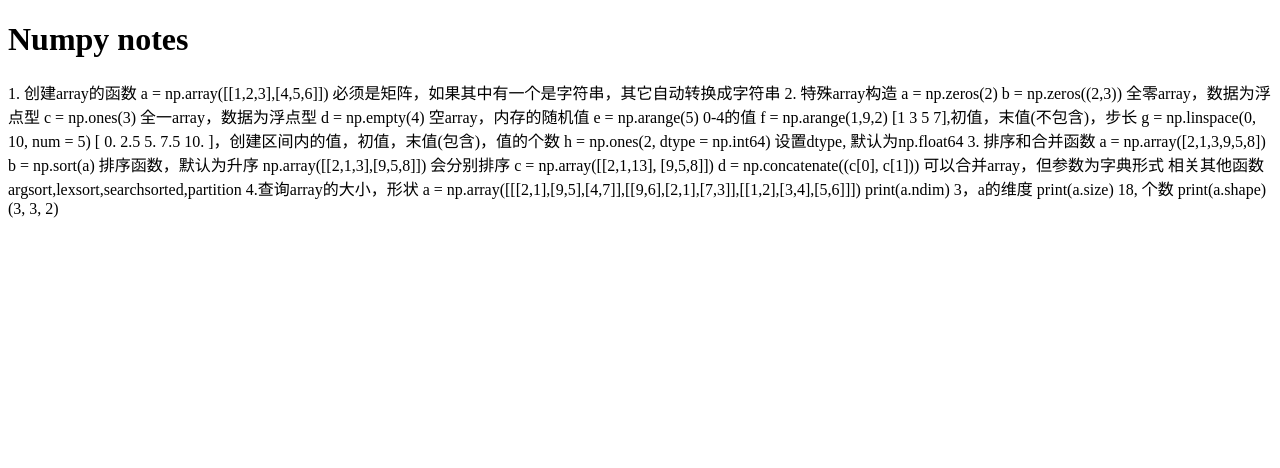
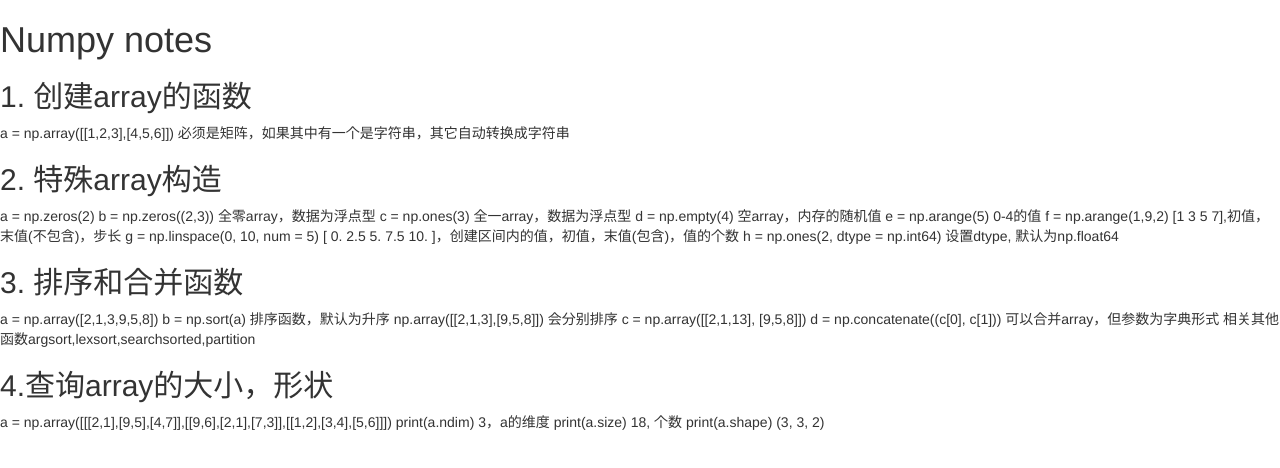
Before and after one commit to haukewagner/haukewagner.github.io, a plain HTML site: page index.html in a window 1280 px wide. Drawn offline with nearby package versions, Linux system fonts and the light colour scheme.

Commit message:
Update index.html

```diff
--- a/index.html
+++ b/index.html
@@ -1,14 +1,17 @@
 <!DOCTYPE html>
 <html>
 <body>
+
+<link href="https://cdn.staticfile.org/twitter-bootstrap/3.3.7/css/bootstrap.min.css" rel="stylesheet">
+
 <h1>Numpy notes</h1>
-1. 创建array的函数
+<h2>1. 创建array的函数</h2>
 
 a = np.array([[1,2,3],[4,5,6]])
 
 必须是矩阵，如果其中有一个是字符串，其它自动转换成字符串
 
-2. 特殊array构造
+<h2>2. 特殊array构造</h2>
 
 a = np.zeros(2)
 
@@ -40,7 +43,7 @@ h = np.ones(2, dtype = np.int64)
 
 设置dtype, 默认为np.float64
 
-3. 排序和合并函数
+<h2>3. 排序和合并函数</h2>
 
 a = np.array([2,1,3,9,5,8])
 
@@ -60,7 +63,7 @@ d = np.concatenate((c[0], c[1]))
 
 相关其他函数argsort,lexsort,searchsorted,partition
 
-4.查询array的大小，形状
+<h2>4.查询array的大小，形状</h2>
 
 a = np.array([[[2,1],[9,5],[4,7]],[[9,6],[2,1],[7,3]],[[1,2],[3,4],[5,6]]])
 
```
